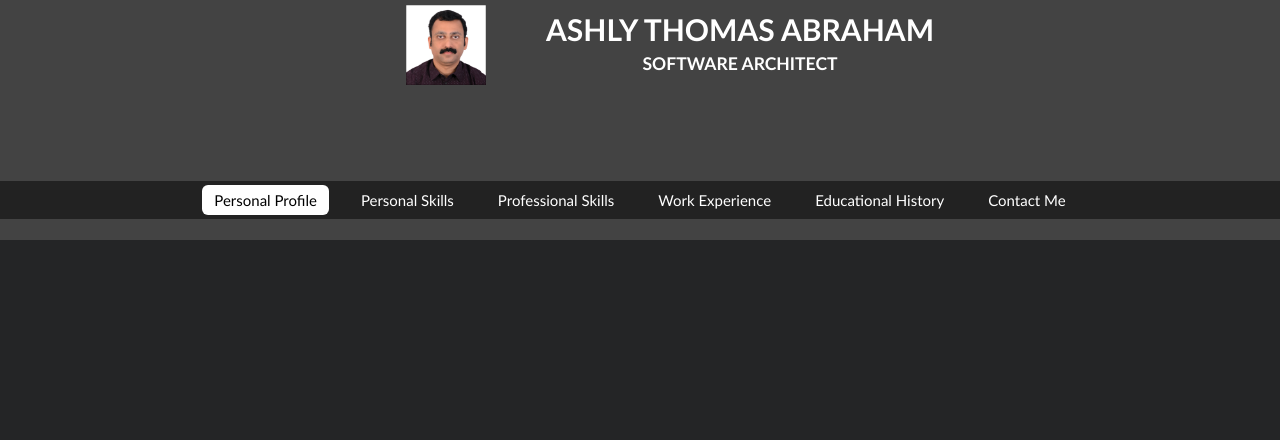
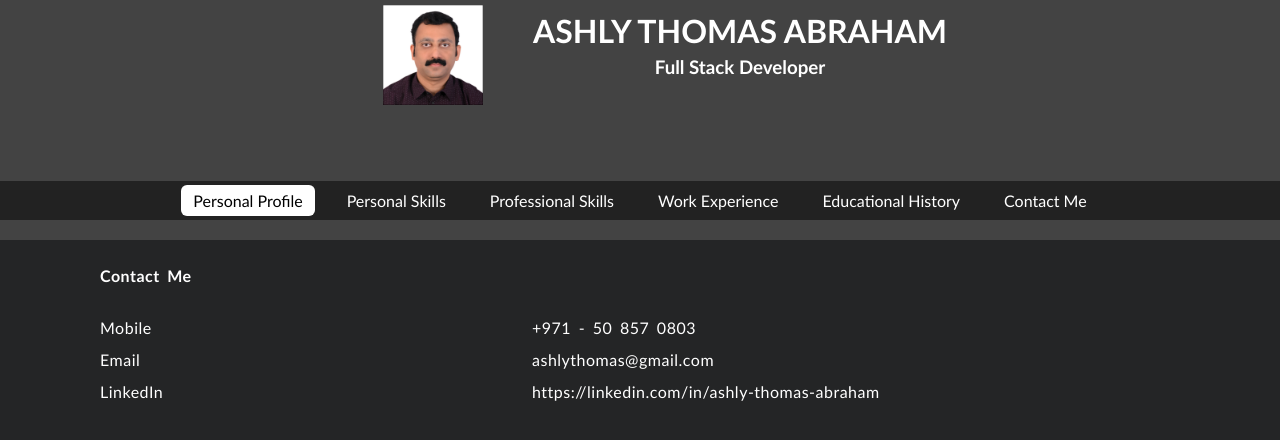
Before and after one commit to ashly-dxb/my-app, a React (Create React App) app: page /profile/contact in a window 1280 px wide. Shown: the top 440 px of the page. Built offline with nearby package versions, Linux system fonts and the light colour scheme.

Commit message:
'routing-modified'

```diff
--- a/public/index.html
+++ b/public/index.html
@@ -4,6 +4,7 @@
     <meta charset="utf-8">
     <meta name="viewport" content="width=device-width, initial-scale=1, shrink-to-fit=no">
     <meta name="theme-color" content="#000000">
+    <meta name="description" content="Ashly Thomas Abraham, Full stack developer, Dubai Web Developer">
     <!--
       manifest.json provides metadata used when your web app is added to the
       homescreen on Android. See https://developers.google.com/web/fundamentals/engage-and-retain/web-app-manifest/
@@ -19,7 +20,7 @@
       work correctly both with client-side routing and a non-root public URL.
       Learn how to configure a non-root public URL by running `npm run build`.
     -->
-    <title>My Profile</title>
+    <title>Ashly Thomas Abraham - Profile</title>
   </head>
   <body>
     <noscript>
--- a/src/App.css
+++ b/src/App.css
@@ -2,8 +2,8 @@
 html, body {
   margin: 0;
   padding: 0;
-  font-family: Calibri, Monaco, Calibri, Candara, Times, Verdana, Geneva, Tahoma, sans-serif;
-  font-size: 15px;
+  font-family: Candara, Monaco, Calibri, Candara, Times, Verdana, Geneva, Tahoma, sans-serif;
+  font-size: 16px;
 
   background-color: #434343;
   /* border: 1px solid blue; */
@@ -61,7 +61,11 @@ html, body {
   background-color: #242526;
   color: #fff;
 
-  /* border: 2px solid red;*/
+  line-height: 2em;
+  letter-spacing: .5px;
+  word-spacing: 3px;
+
+  /* border: 2px solid red; */
 }
 
 
@@ -129,7 +133,7 @@ h4 {
 
 .row {
   display: flex;
-  width: 450px;
+  width: 100%;
 }
 
 .leftList {
@@ -140,17 +144,22 @@ h4 {
   flex: 60%;
 }
 
-/* a:visited {
+a.custLink {
   color: white;
   text-decoration: none;
 }
 
-a:hover {
+a.custLink:visited {
+  color: white;
+  text-decoration: none;
+}
+
+a.custLink:hover {
   color: green;
   text-decoration: none;
 }
 
-a:active {
+a.custLink:active {
   color: red;
   text-decoration: none;
-} */
+}
--- a/src/App.js
+++ b/src/App.js
@@ -16,7 +16,7 @@ import Education 			from './education';
 import Contact 				from './contact';
 
 
-import myPhoto from "./photo.png"
+import myPhoto from "./photo.png";
 
 // const HomePage = () => <h1>Home</h1>;
 
@@ -61,15 +61,15 @@ class App extends Component {
 
 		return (
 				<div className="App">
-					<Router>
+					<Router basename='/profile'>
 
 						<div className="App-header">
 
-							<div className="headerLeft"><img src={myPhoto} width="80" border="0" /></div>
+							<div className="headerLeft"><img src={myPhoto} width="100" border="0" alt="photo" /></div>
 
 							<div className="headerRight">
 								<h1>ASHLY THOMAS ABRAHAM</h1>
-								<h3>SOFTWARE ARCHITECT</h3>
+								<h3>Full Stack Developer</h3>
 							</div>
 						</div>
 
--- a/src/contact.js
+++ b/src/contact.js
@@ -9,17 +9,17 @@ class WorkExperience extends Component {
                     <div className="ContentInside">
                         <div className="row">
                           <div className="leftList">Mobile</div>
-                          <div className="rightList">+971-50 857 0803</div>
+                          <div className="rightList">+971 - 50 857 0803</div>
                         </div>
 
                         <div className="row">
                           <div className="leftList">Email</div>
-                          <div className="rightList"><a href="mailto:ashlythomas@gmail.com">ashlythomas@gmail.com</a></div>
+                          <div className="rightList"><a className="custLink" href="mailto:ashlythomas@gmail.com">ashlythomas@gmail.com</a></div>
                         </div>
 
                         <div className="row">
                           <div className="leftList">LinkedIn</div>
-                          <div className="rightList"><a href="https://linkedin.com/in/ashly-thomas-abraham">https://linkedin.com/in/ashly-thomas-abraham</a></div>
+                          <div className="rightList"><a className="custLink" target="blank" href="https://linkedin.com/in/ashly-thomas-abraham">https://linkedin.com/in/ashly-thomas-abraham</a></div>
                         </div>
                     </div>
               </div>
--- a/src/education.js
+++ b/src/education.js
@@ -9,16 +9,12 @@ class Education extends Component {
             <div className="ContentInside">
                 <h5>Mahatma Gandhi University, Kottayam</h5>
                 <h5>Bachelor of Science | Jul 1997 - Mar 2000</h5>
-                <br />
-                <h6>Studied Mathematics</h6>
-                <br />
-                <br />
+                <h5>Studied Mathematics</h5>
                 <br />
 
                 <h5>ET & T Computer Education, Chengannur</h5>
                 <h5>Advanced Diploma in Computer Software Technology | Aug 2000 - Dec 2001</h5>
-                <br />
-                <h6>Studied programming languages: C, C++, Visual Basic, Java, and Oracle</h6>
+                <h5>Studied programming languages: C, C++, Visual Basic, Java, and Oracle</h5>
             </div>
         </div>
       );
--- a/src/index.js
+++ b/src/index.js
@@ -1,7 +1,6 @@
 import React from 'react';
 import ReactDOM from 'react-dom';
 
-// import './index.css';
 import App from './App';
 // import registerServiceWorker from './registerServiceWorker';
 
```
Also changed, not shown: src/index.css (added).
